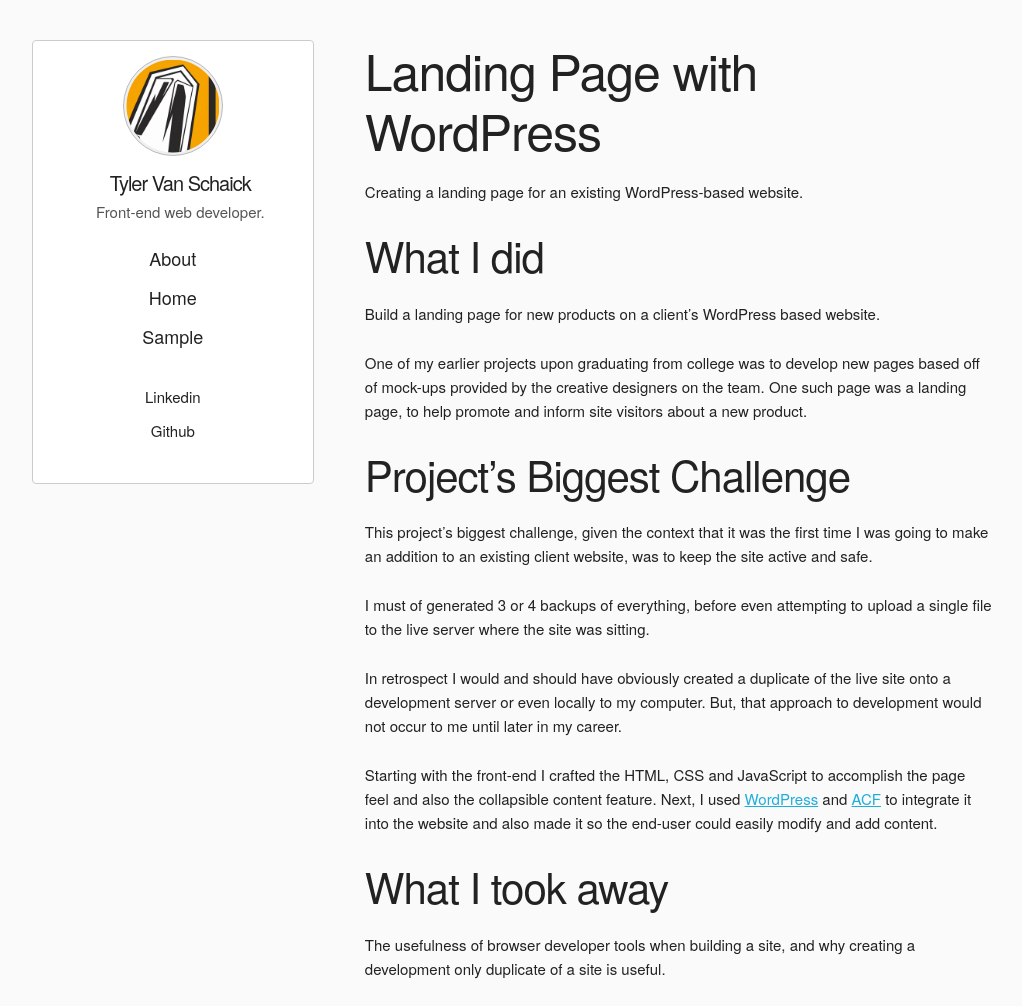
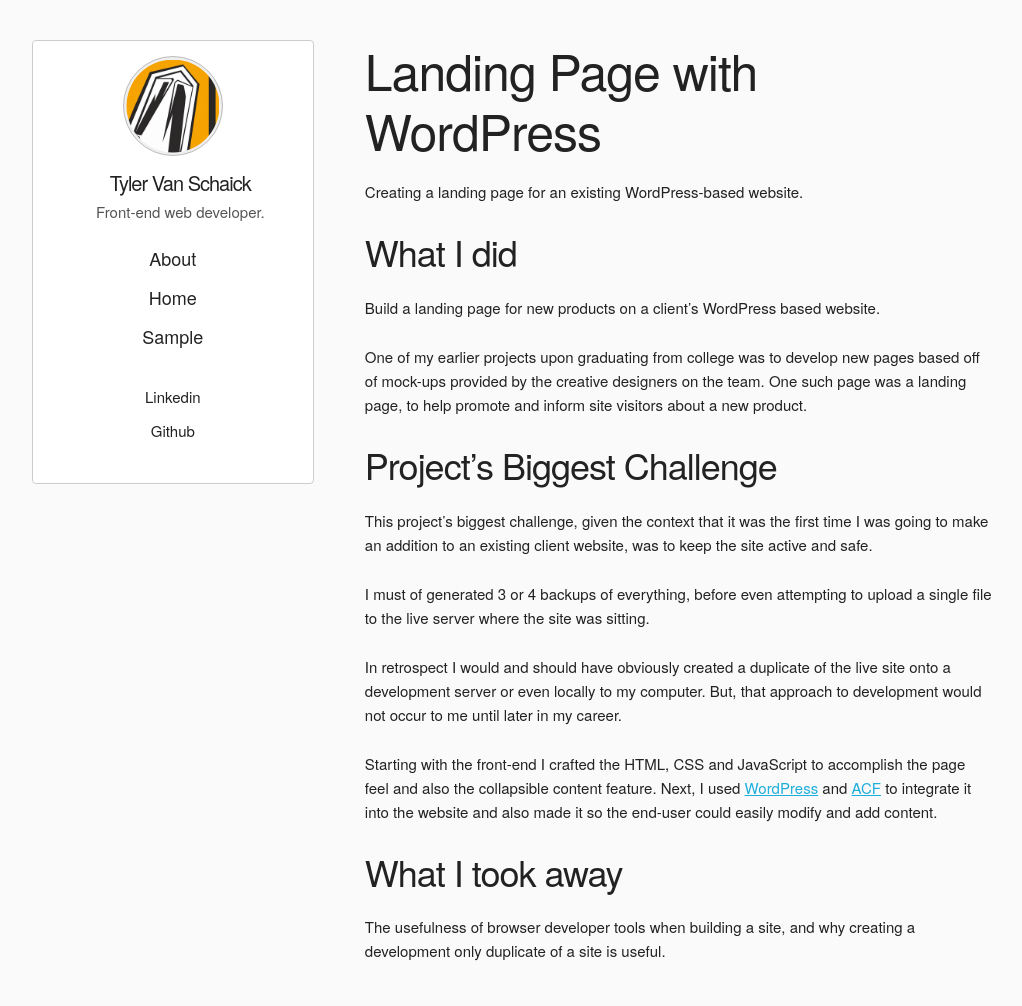
Before and after one commit to tyler-vs/tyler-vs.github.io, a Jekyll site: the page built from _projects/landing-page.md, in a window 1280 px wide and 1006 px high. Shown: the whole window, without its empty margins (128-1150 px from the left). Built offline with Jekyll 4.4.1, drawn with Linux system fonts in a browser that asks for light colours; nearby versions of some CDN libraries.

Commit message:
docs: Update articles

```diff
--- a/_projects/landing-page.md
+++ b/_projects/landing-page.md
@@ -13,13 +13,13 @@
 tags: wordpress, html, css, js
 ---
 
-## What I did
+### What I did
 
 Build a landing page for new products on a client's WordPress based website.
 
 One of my earlier projects upon graduating from college was to develop new pages based off of mock-ups provided by the creative designers on the team. One such page was a landing page, to help promote and inform site visitors about a new product.
 
-## Project's Biggest Challenge
+### Project's Biggest Challenge
 
 This project's biggest challenge, given the context that it was the first time I was going to make an addition to an existing client website, was to keep the site active and safe.
 
@@ -30,6 +30,6 @@
 Starting with the front-end I crafted the HTML, CSS and JavaScript to accomplish the page feel and also the collapsible content feature. Next, I used [WordPress](https://wordpress.org/) and [ACF](https://www.advancedcustomfields.com/) to integrate it into the website and also made it so the end-user could easily modify and add content.
 
 
-## What I took away
+### What I took away
 
 The usefulness of browser developer tools when building a site, and why creating a development only duplicate of a site is useful.
```
Also changed, not shown: _projects/downloads-page.md (+2 -2 lines).
